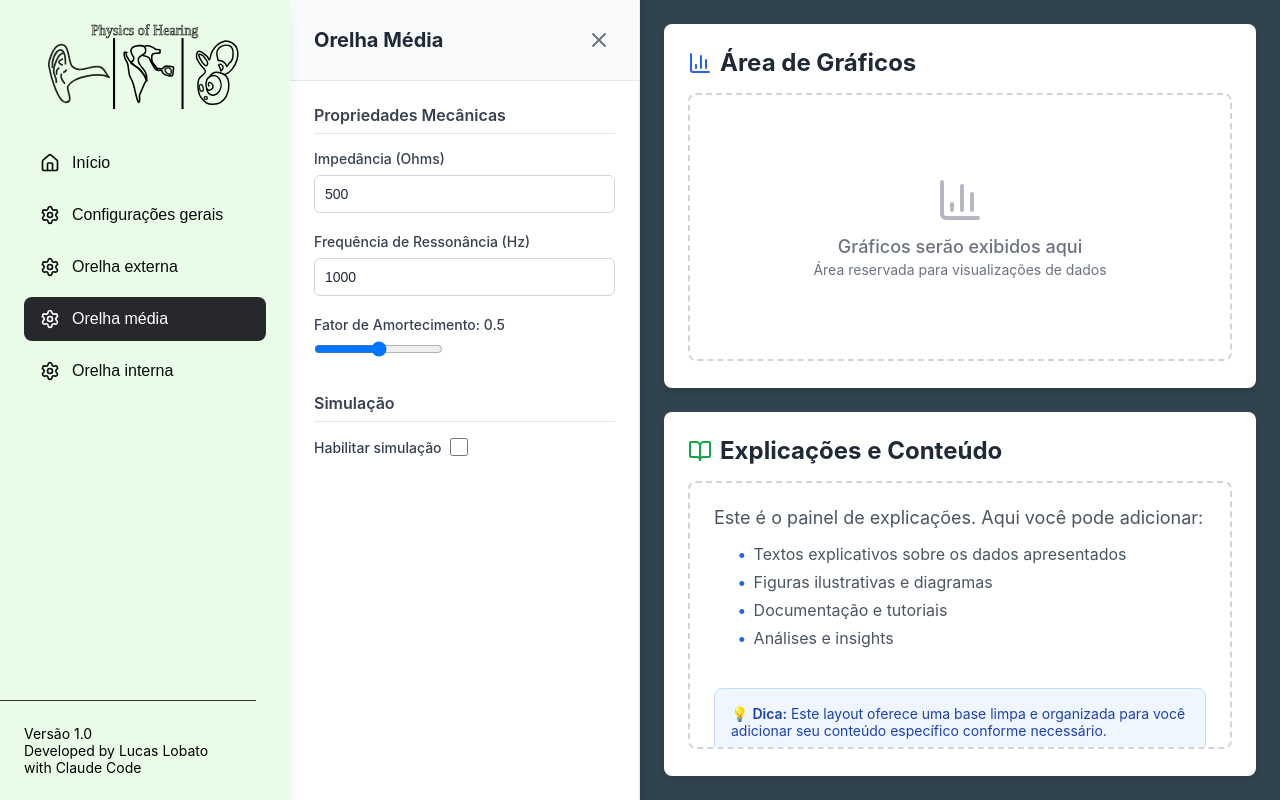
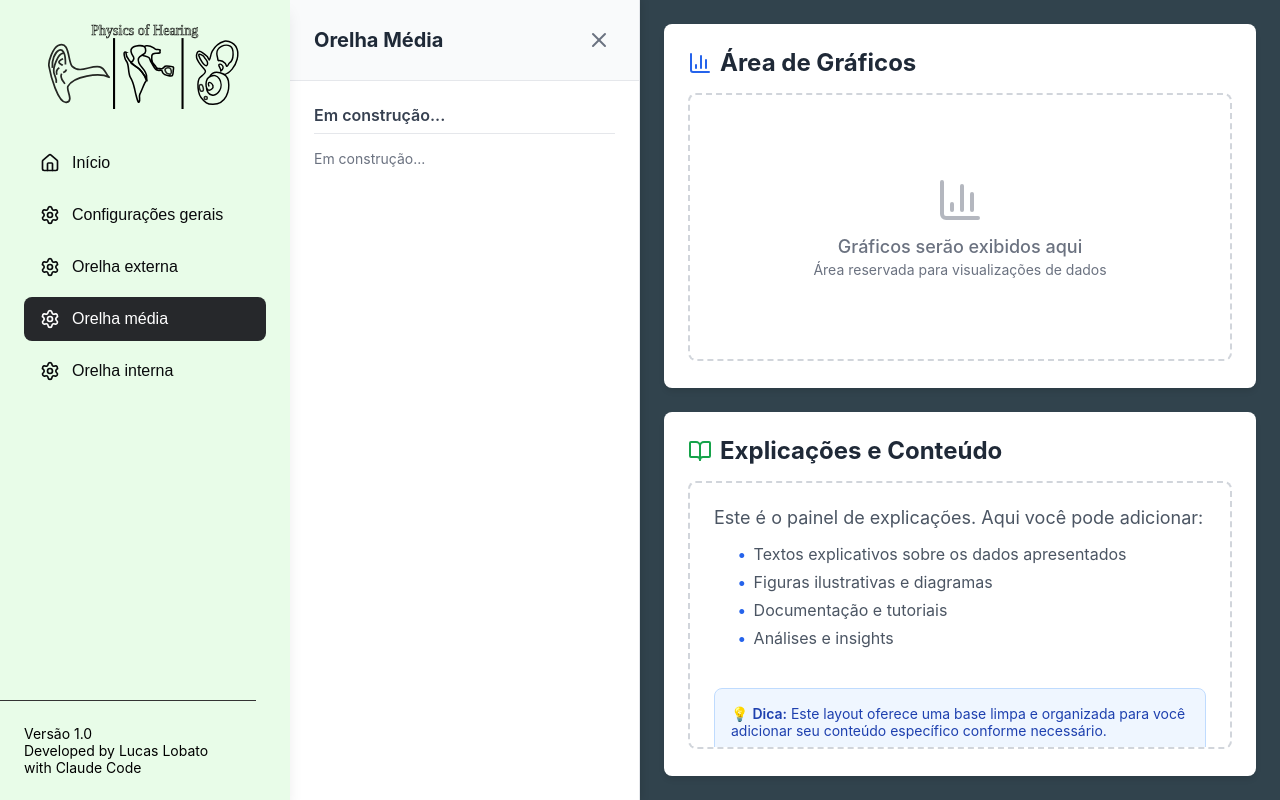
Before and after one commit to LucasCostaLobato/auditory-system-frontend, a React (Vite) app: page / in a window 1280 px wide. Both pictures are taken after a click on the button "Orelha média". Built offline with nearby package versions, Linux system fonts and the light colour scheme.

Commit message:
Inner and middle ears under construction

```diff
--- a/src/components/settingsSections/InnerEarSettings.jsx
+++ b/src/components/settingsSections/InnerEarSettings.jsx
@@ -6,7 +6,7 @@ export default function InnerEarSettings({ settings, handleInputChange }) {
       <div className="settings-section">
         <h3>Em construção...</h3>
         <p style={{ color: '#6b7280', fontSize: '0.875rem' }}>
-          As configurações da orelha interna serão adicionadas em breve.
+          Em construção...
         </p>
       </div>
     </>
--- a/src/components/settingsSections/MiddleEarSettings.jsx
+++ b/src/components/settingsSections/MiddleEarSettings.jsx
@@ -4,58 +4,10 @@ export default function MiddleEarSettings({ settings, handleInputChange }) {
   return (
     <>
       <div className="settings-section">
-        <h3>Propriedades Mecânicas</h3>
-
-        <div className="settings-field">
-          <label htmlFor="impedance">Impedância (Ohms)</label>
-          <input
-            type="number"
-            id="impedance"
-            value={settings.impedance || 500}
-            onChange={(e) => handleInputChange('impedance', Number(e.target.value))}
-            min="0"
-            max="2000"
-          />
-        </div>
-
-        <div className="settings-field">
-          <label htmlFor="resonanceFreq">Frequência de Ressonância (Hz)</label>
-          <input
-            type="number"
-            id="resonanceFreq"
-            value={settings.resonanceFreq || 1000}
-            onChange={(e) => handleInputChange('resonanceFreq', Number(e.target.value))}
-            min="500"
-            max="2000"
-          />
-        </div>
-
-        <div className="settings-field">
-          <label htmlFor="dampingFactor">Fator de Amortecimento: {settings.dampingFactor || 0.5}</label>
-          <input
-            type="range"
-            id="dampingFactor"
-            value={settings.dampingFactor || 0.5}
-            onChange={(e) => handleInputChange('dampingFactor', Number(e.target.value))}
-            min="0"
-            max="1"
-            step="0.1"
-          />
-        </div>
-      </div>
-
-      <div className="settings-section">
-        <h3>Simulação</h3>
-
-        <div className="settings-field checkbox-field">
-          <input
-            type="checkbox"
-            id="enableSimulation"
-            checked={settings.enableSimulation || false}
-            onChange={(e) => handleInputChange('enableSimulation', e.target.checked)}
-          />
-          <label htmlFor="enableSimulation">Habilitar simulação</label>
-        </div>
+        <h3>Em construção...</h3>
+        <p style={{ color: '#6b7280', fontSize: '0.875rem' }}>
+          Em construção...
+        </p>
       </div>
     </>
   );
```
